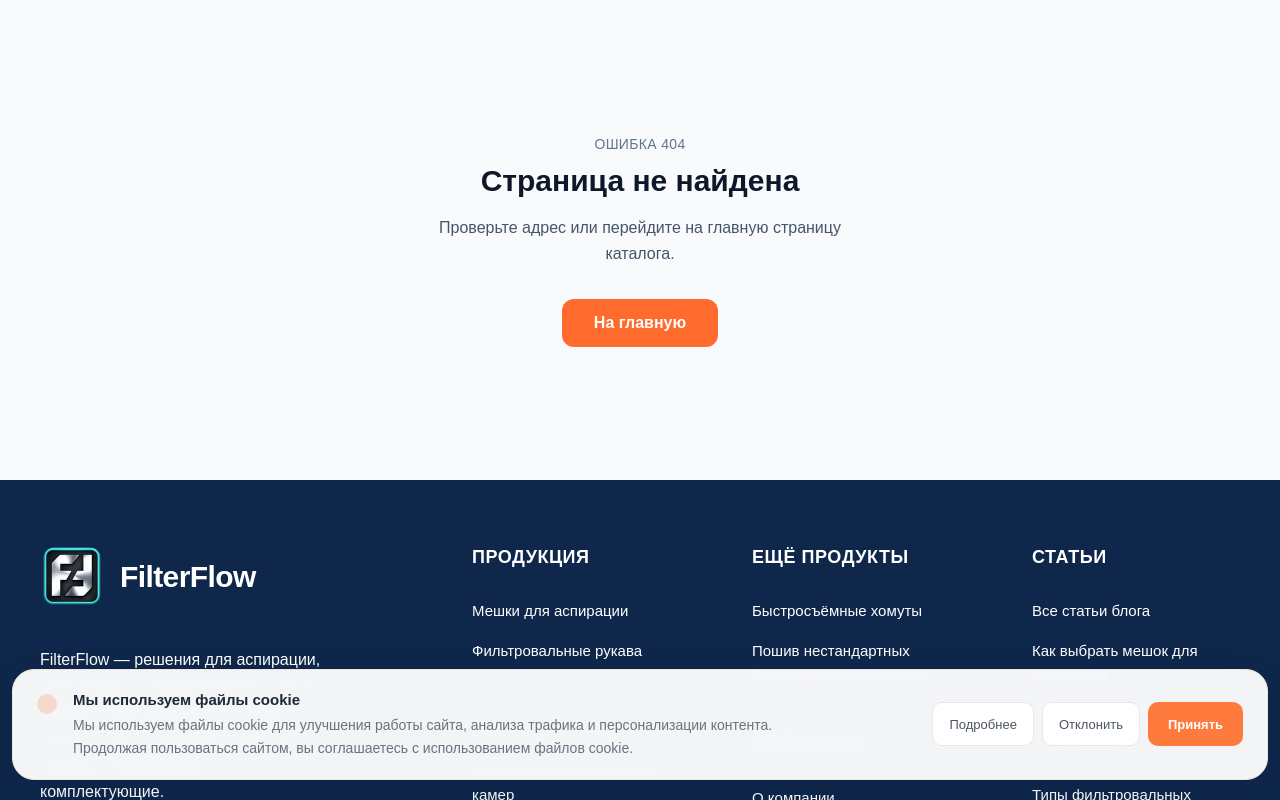
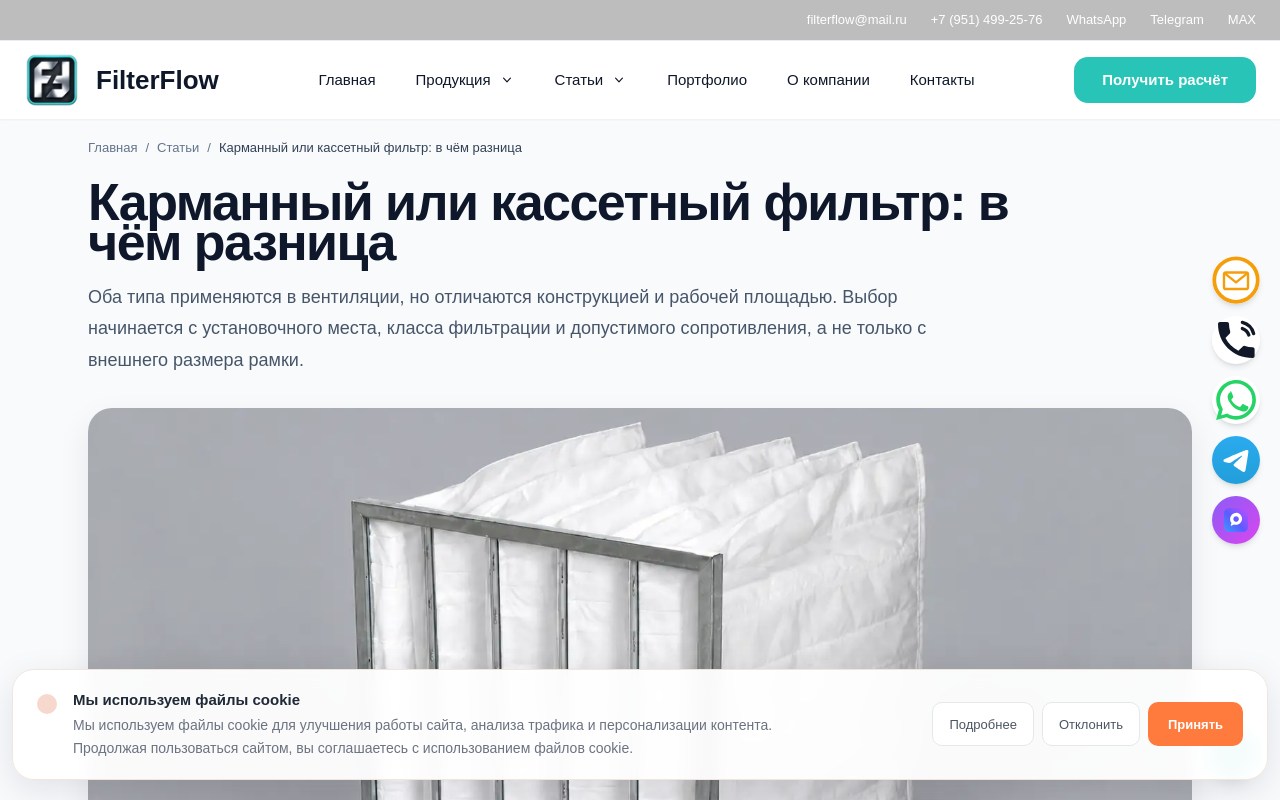
Before and after one commit to karipupkina-ux/filterflow-next, a Next.js app: page /blog/karmannyj-ili-kassetnyj-filtr in a window 1280 px wide. Before the commit this address had no page. Shown: the top 800 px of the page. Built offline with nearby package versions, Linux system fonts and the light colour scheme.

Commit message:
SEO content: add article karmannyj-ili-kassetnyj-filtr

```diff
--- /dev/null
+++ b/app/blog/karmannyj-ili-kassetnyj-filtr/page.tsx
@@ -0,0 +1,84 @@
+import type { Metadata } from "next";
+import ClusterArticlePage from "../../components/ClusterArticlePage";
+import { pageMetadata } from "@/lib/seo-metadata";
+
+const PAGE_TITLE = "Карманный или кассетный фильтр: в чём разница";
+const PAGE_DESCRIPTION = "Сравнение карманных и кассетных воздушных фильтров: конструкция, площадь фильтрации, сопротивление, размеры и выбор для вентиляционной установки.";
+const PAGE_PATH = "/blog/karmannyj-ili-kassetnyj-filtr";
+
+export const metadata: Metadata = pageMetadata({
+  title: PAGE_TITLE,
+  description: PAGE_DESCRIPTION,
+  path: PAGE_PATH,
+});
+
+export default function Page() {
+  return (
+    <ClusterArticlePage
+      title={PAGE_TITLE}
+      description={PAGE_DESCRIPTION}
+      path={PAGE_PATH}
+      image="/images/new-products/pocket-filter-clean.webp"
+      imageAlt="Карманный воздушный фильтр для вентиляционной установки"
+      datePublished="2026-10-15"
+      dateModified="2026-10-15"
+      intro="Оба типа применяются в вентиляции, но отличаются конструкцией и рабочей площадью. Выбор начинается с установочного места, класса фильтрации и допустимого сопротивления, а не только с внешнего размера рамки."
+      sections={[
+  {
+    "title": "Чем отличается конструкция",
+    "paragraphs": [
+      "Карманный фильтр имеет несколько гибких карманов, за счёт чего получает большую рабочую площадь. Кассетный фильтр выполнен в более компактной жёсткой рамке и удобен там, где монтажная глубина ограничена."
+    ]
+  },
+  {
+    "title": "Когда выбирают карманный фильтр",
+    "bullets": [
+      "Нужна увеличенная площадь фильтрации",
+      "Есть достаточная монтажная глубина",
+      "В установке предусмотрены направляющие под карманный тип",
+      "Требуется увеличить пылеёмкость фильтра"
+    ]
+  },
+  {
+    "title": "Когда выбирают кассетный фильтр",
+    "bullets": [
+      "Ограничена глубина фильтровальной секции",
+      "Нужна жёсткая компактная конструкция",
+      "Фильтр используется как предварительная или отдельная ступень очистки",
+      "Оборудование рассчитано на стандартную кассету"
+    ]
+  },
+  {
+    "title": "Какие параметры прислать для подбора",
+    "bullets": [
+      "Ширина и высота рамки",
+      "Глубина фильтра или длина карманов",
+      "Количество карманов",
+      "Класс фильтрации",
+      "Марка вентиляционной установки или фото старого фильтра"
+    ]
+  }
+]}
+      productHref="/karmannye-filtry/"
+      productLabel="Карманные и кассетные воздушные фильтры"
+      productText="Подберём исполнение по размеру рамки, глубине, классу фильтрации и параметрам вентиляционной установки."
+      related={[
+  {
+    "title": "Какие фильтры нужны для покрасочной камеры",
+    "href": "/blog/kakie-filtry-nuzhny-dlya-pokrasochnoj-kamery/",
+    "text": "Какие ступени фильтрации используют в окрасочных системах."
+  },
+  {
+    "title": "Как подобрать диаметр воздуховода",
+    "href": "/blog/kak-podobrat-diametr-vozduhovoda-aspiracii/",
+    "text": "Почему размер воздуховода влияет на работу системы."
+  },
+  {
+    "title": "Как выбрать фильтровальную ткань",
+    "href": "/blog/kak-vybrat-filtrovalnuyu-tkan/",
+    "text": "Как подбирают материал для промышленных фильтров."
+  }
+]}
+    />
+  );
+}
```
